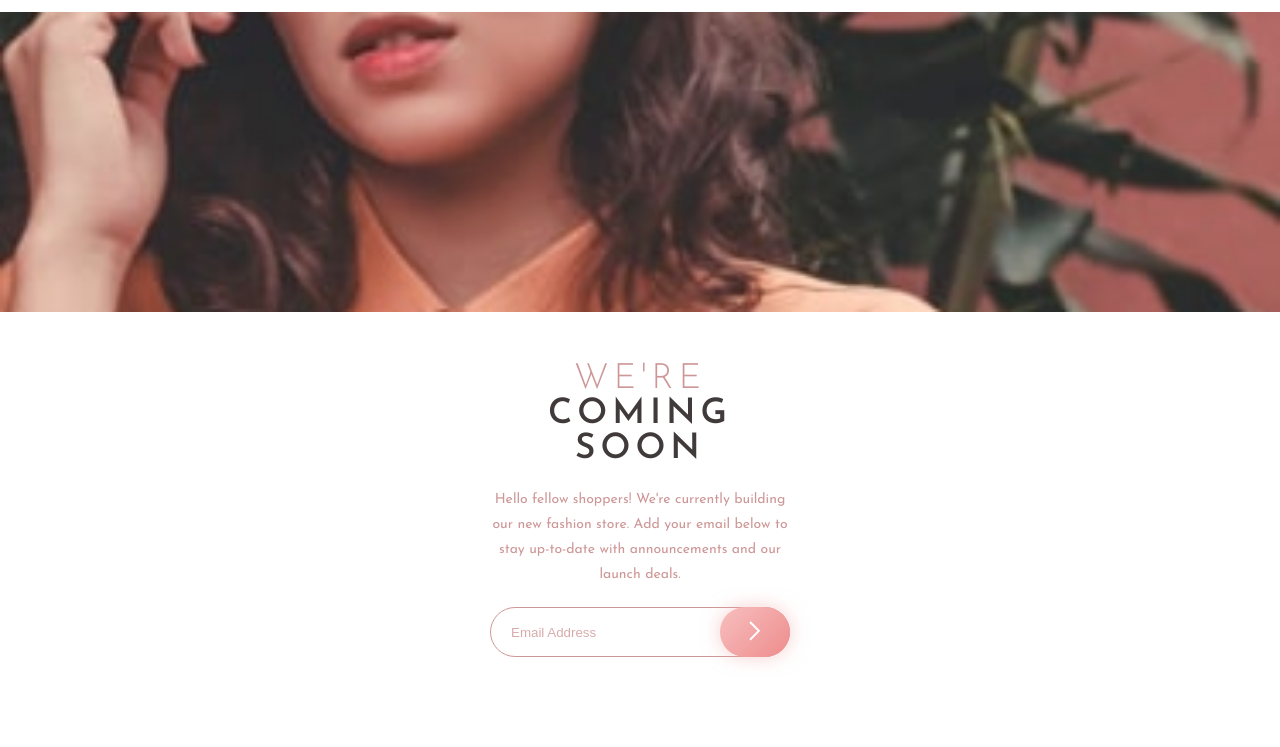
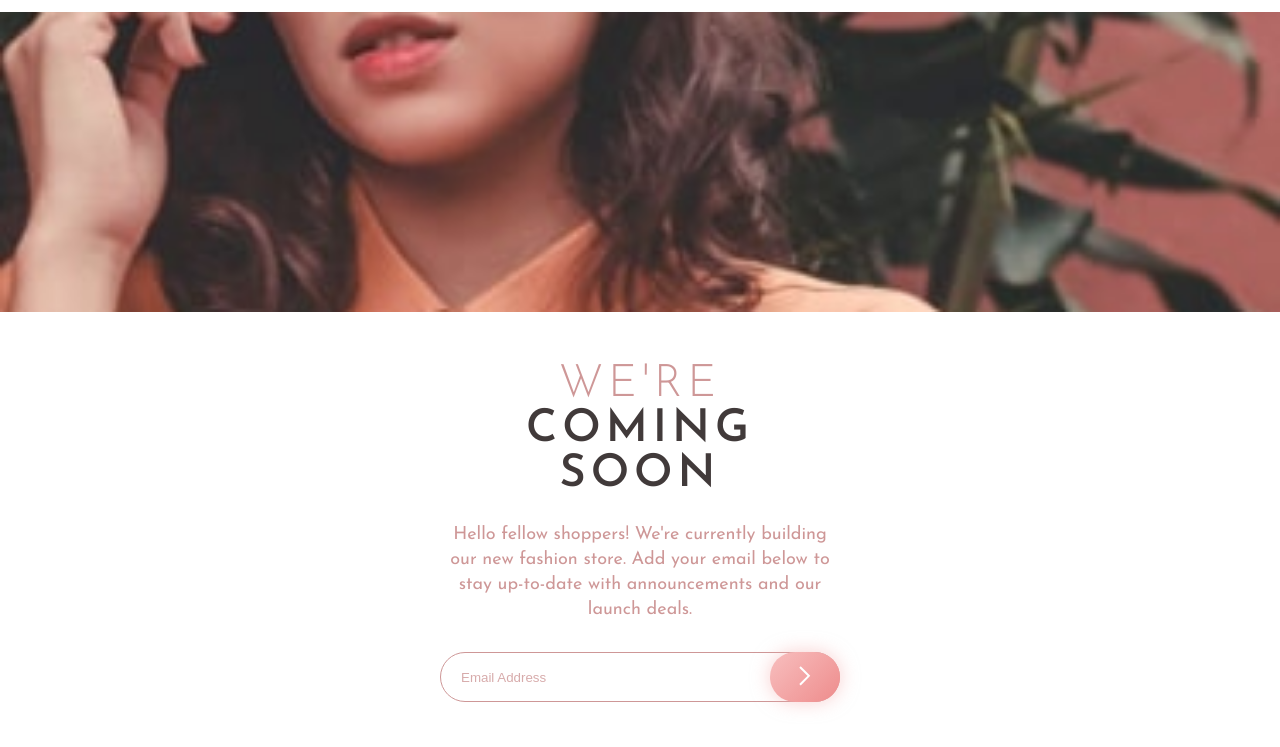
Before and after one commit to dyegohrq/base-apparel-coming-soon-master, a plain HTML site: page index.html in a window 1280 px wide. Shown: the part 83-830 px from the top of the page. Drawn offline with Linux system fonts and the light colour scheme.

Commit message:
Update style.css

```diff
--- a/style/style.css
+++ b/style/style.css
@@ -51,7 +51,7 @@ header img {
 .container .left h1 {
     color: hsl(0, 36%, 70%);
     font-weight: 300;
-    font-size: 35px;
+    font-size: 45px;
     letter-spacing: 5px;
     text-transform: uppercase;
     text-align: center;
@@ -65,20 +65,20 @@ header img {
 }
 
 .container .left p {
-    margin-top: 20px;
+    margin-top: 25px;
     color: hsl(0, 36%, 70%);
-    font-size: 14px;
+    font-size: 18px;
     text-align: center;
     line-height: 25px;
-    max-width: 300px;
+    max-width: 400px;
 }
 
 .container form {
-    max-width: 300px;
+    max-width: 400px;
     width: 100%;
     height: 50px;
     position: relative;
-    margin-top: 20px;
+    margin-top: 30px;
 }
 
 .container form input {
```
